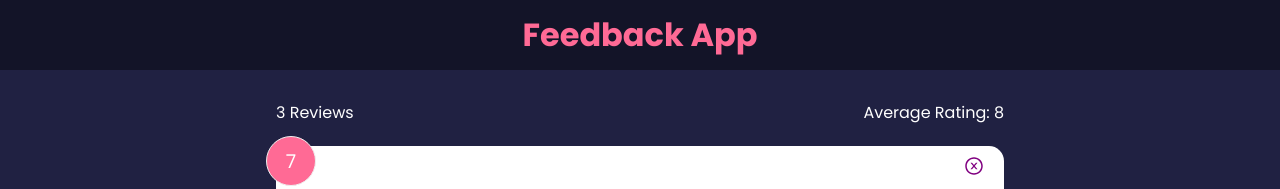
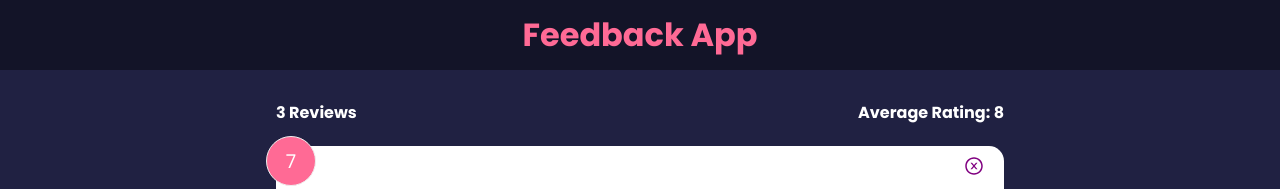
Before and after one commit to Mezin24/react_feedback_app, a React (Create React App) app: page / in a window 1280 px wide. Shown: the top 189 px of the page. Built offline with nearby package versions, Linux system fonts and the light colour scheme.

Commit message:
add stat prop types

```diff
--- a/src/components/FeedbackStats.jsx
+++ b/src/components/FeedbackStats.jsx
@@ -1,4 +1,5 @@
 import React from 'react'
+import PropTypes from 'prop-types'
 
 function FeedbackStats({ feedback }) {
     let averageRating = feedback.reduce(
@@ -10,10 +11,14 @@ function FeedbackStats({ feedback }) {
 
     return (
         <div className="feedback-stats">
-            <p>{feedback.length} Reviews</p>
-            <p>Average Rating: {averageRating}</p>
+            <h4>{feedback.length} Reviews</h4>
+            <h4>Average Rating: {averageRating}</h4>
         </div>
     )
 }
 
+FeedbackStats.propTypes = {
+    feedback: PropTypes.array.isRequired,
+}
+
 export default FeedbackStats
```
